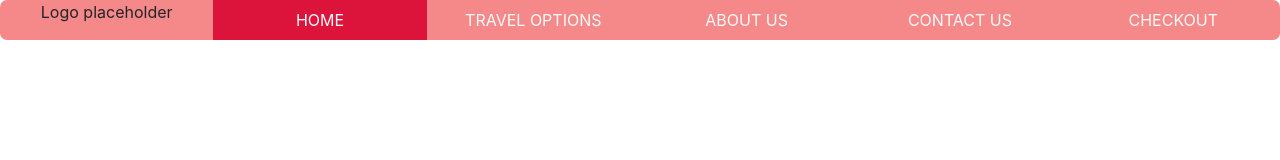
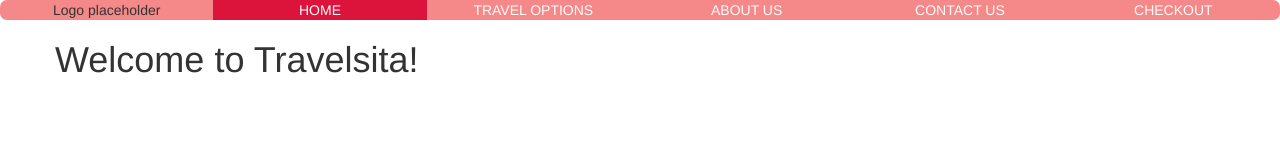
Before and after one commit to rafi007akhtar/Travel-Site, a plain HTML site: page index.html in a window 1280 px wide. Drawn offline with nearby package versions, Linux system fonts and the light colour scheme.

Commit message:
A few changes introduced

```diff
--- a/index.html
+++ b/index.html
@@ -26,20 +26,22 @@ Checkout page: Consumer details and billing details. (Pic 6 & Pic 7)
         <div class="container-fluid">
             <!-- Let's build the navbar! -->
             <div class="row text-center" id="nav">
-                <div class="col-lg-2">Logo placeholder</div>
-                <a class="col-lg-2 nav-link stay" href="#" id="nav1">HOME</a>
-                <a class="col-lg-2 nav-link" href="#" id="nav2">TRAVEL OPTIONS</a>
-                <a class="col-lg-2 nav-link" href="#" id="nav3">ABOUT US</a>
-                <a class="col-lg-2 nav-link" href="#" id="nav4">CONTACT US</a>
-                <a class="col-lg-2 nav-link" href="#" id="nav5">CHECKOUT</a>
+                <div class="col-lg-2 col-xs-12">Logo placeholder</div>
+                <a class="col-lg-2 col-xs-12 nav-link stay" href="#" id="nav1">HOME</a>
+                <a class="col-lg-2 col-xs-12 nav-link" href="#" id="nav2">TRAVEL OPTIONS</a>
+                <a class="col-lg-2 col-xs-12 nav-link" href="#" id="nav3">ABOUT US</a>
+                <a class="col-lg-2 col-xs-12 nav-link" href="#" id="nav4">CONTACT US</a>
+                <a class="col-lg-2 col-xs-12 nav-link" href="#" id="nav5">CHECKOUT</a>
             </div>
+            <!-- The navbar ends here -->
+        </div>
 
+        <div class="container">
+            <!-- The home page (index.html) is written here -->
+            <div class="row">
+                <h1> Welcome to Travelsita!</h1>
 
-
-
-
-
-
+            </div>
         </div>
 
         <!-- Latest compiled and minified jQuery -->
```
